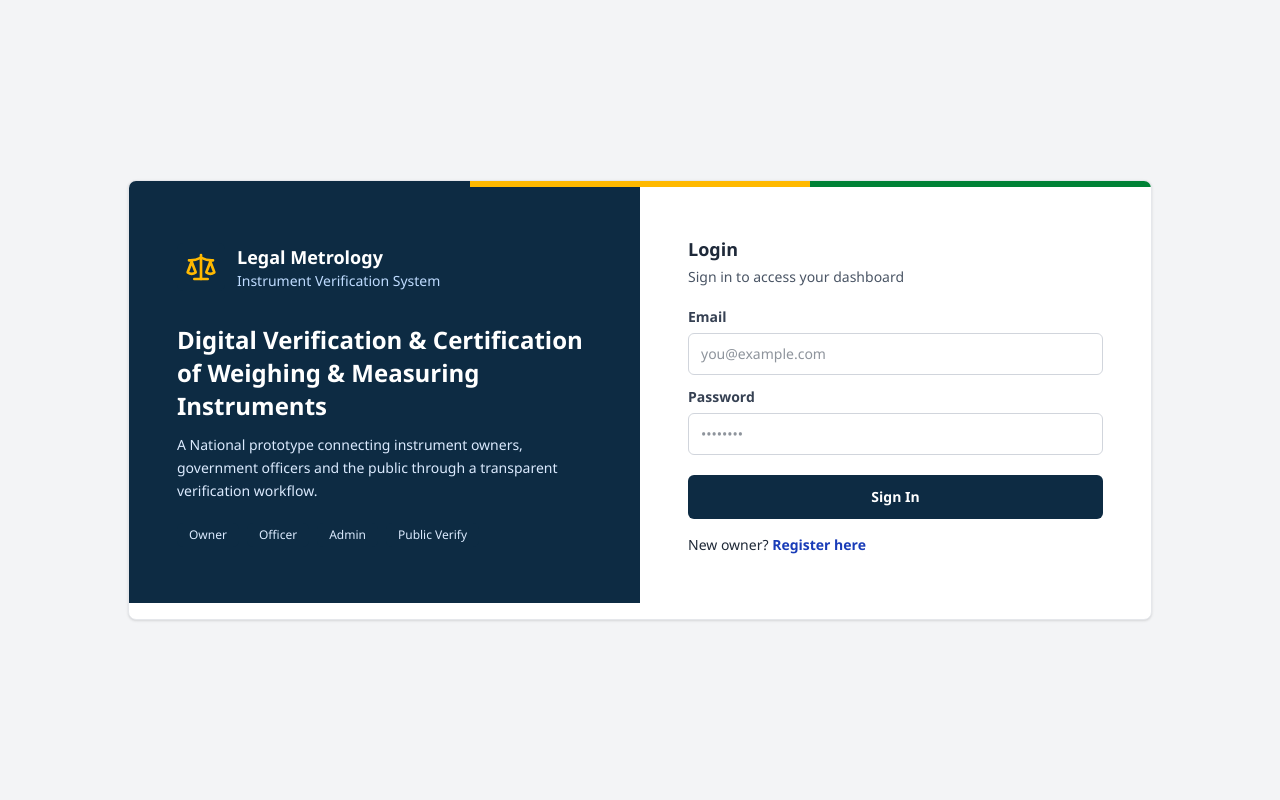
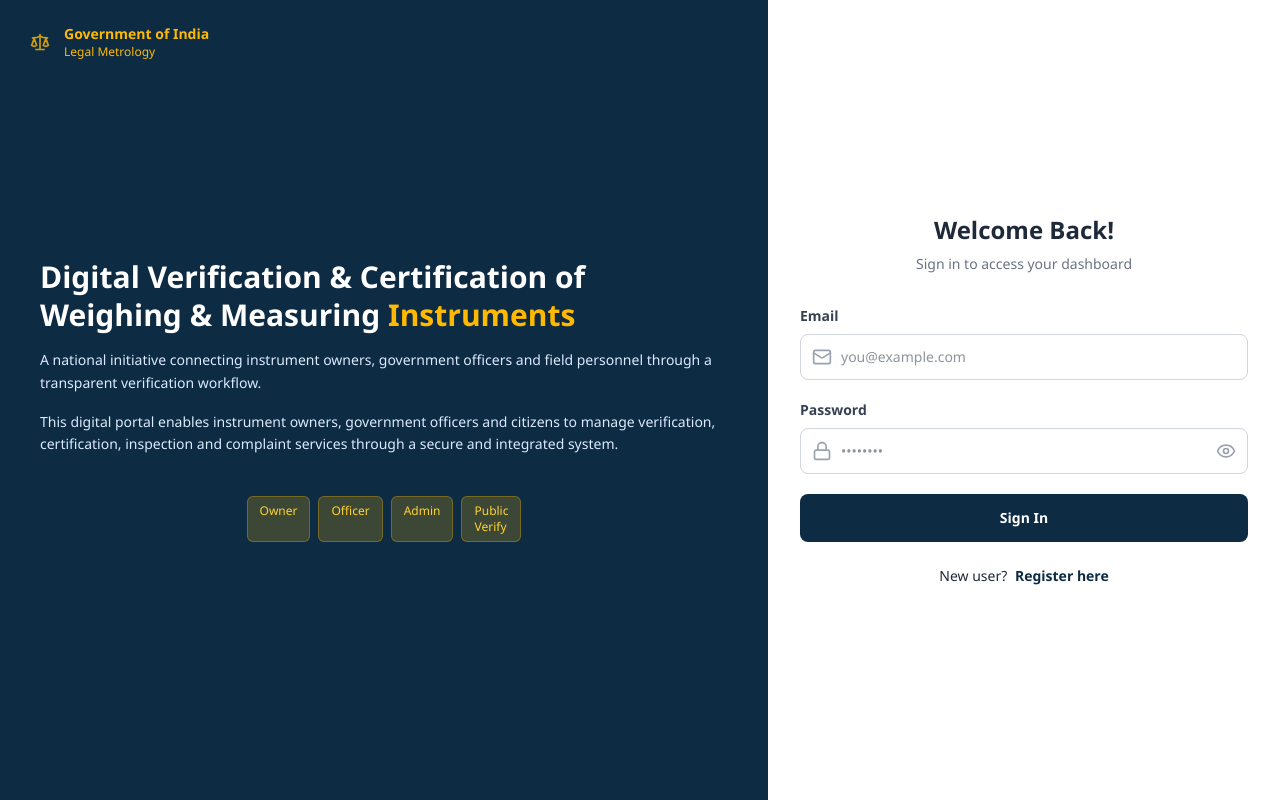
Before and after one commit to devarajdevaradeva143-create/vision-x, a React (Vite) app: page /login in a window 1280 px wide. Built offline with nearby package versions, Linux system fonts and the light colour scheme.

Commit message:
login line removed

```diff
--- a/src/pages/Login.jsx
+++ b/src/pages/Login.jsx
@@ -1,13 +1,14 @@
 import { useState } from 'react';
 import { useNavigate, Link } from 'react-router-dom';
 import { useApp } from '../context/AppContext';
-import { Scale, AlertCircle } from 'lucide-react';
+import { Scale, AlertCircle, Eye, EyeOff, Mail, Lock } from 'lucide-react';
 
 export default function Login() {
   const { login } = useApp();
   const navigate = useNavigate();
   const [email, setEmail] = useState('');
   const [password, setPassword] = useState('');
+  const [showPassword, setShowPassword] = useState(false);
   const [error, setError] = useState('');
 
   const handleSubmit = (e) => {
@@ -21,61 +22,111 @@ export default function Login() {
   };
 
   return (
-    <div className="flex min-h-screen items-center justify-center bg-gray-100 p-4 sm:p-6">
-      <div className="w-full max-w-5xl overflow-hidden rounded-lg border border-gray-200 bg-white shadow-sm min-h-[440px]">
-        {/* Government accent band */}
-        <div className="flex h-1.5">
-          <div className="flex-1 bg-[#0D2B43]" />
-          <div className="flex-1 bg-amber-400" />
-          <div className="flex-1 bg-green-700" />
-        </div>
+    <div className="min-h-screen bg-gray-100 relative overflow-hidden">
+      <div className="h-screen w-full relative">
+        {/* Left section - 55% deep navy government panel */}
+        <div className="absolute left-0 top-0 h-full w-3/5 bg-[#0D2B43] relative flex flex-col">
 
-        <div className="grid md:grid-cols-2">
-          <div className="flex flex-col justify-center bg-[#0D2B43] p-10 text-white lg:p-12">
-            <div className="mb-5 flex items-center gap-3">
-              <div className="flex h-12 w-12 items-center justify-center rounded-md bg-[#0D2B43] text-amber-400">
-                <Scale size={32} />
-              </div>
-              <div>
-                <div className="text-lg font-bold">Legal Metrology</div>
-                <div className="text-sm text-blue-200">Instrument Verification System</div>
-              </div>
+          {/* Government emblem at top-left */}
+          <div className="absolute top-6 left-6 flex items-center gap-2 text-amber-400 z-10">
+            <div className="h-8 w-8 rounded-md bg-[#0D2B43] flex items-center justify-center opacity-80">
+              <Scale size={20} />
             </div>
-            <h1 className="mt-3 text-xl leading-snug font-bold lg:text-2xl">Digital Verification & Certification of Weighing & Measuring Instruments</h1>
-            <p className="mt-3 text-sm leading-relaxed text-blue-100">
-              A National prototype connecting instrument owners, government officers and the public through a transparent verification workflow.
-            </p>
-            <div className="mt-5 flex flex-wrap gap-2 text-xs">
-              {['Owner', 'Officer', 'Admin', 'Public Verify'].map(r => (
-                <span key={r} className="rounded-md bg-[#0D2B43] px-3 py-1 font-medium text-blue-100">{r}</span>
-              ))}
+            <div>
+              <div className="text-sm font-bold">Government of India</div>
+              <div className="text-xs">Legal Metrology</div>
             </div>
           </div>
 
-          <div className="p-8 sm:p-10 lg:p-12">
-            <h2 className="m-0 text-lg font-bold text-gray-800">Login</h2>
-            <p className="mt-1 mb-5 text-sm text-gray-600">Sign in to access your dashboard</p>
+          {/* Main content area */}
+          <div className="flex-1 p-6 sm:p-8 lg:p-10 flex flex-col justify-center gap-4 z-10">
+            <h1 className="text-2xl lg:text-3xl font-bold leading-tight text-white">
+              Digital Verification & Certification of Weighing & Measuring <span className="text-amber-400 font-bold">Instruments</span>
+            </h1>
+            <p className="text-blue-100 text-sm leading-relaxed">
+              A national initiative connecting instrument owners, government officers and field personnel through a transparent verification workflow.
+            </p>
+            <p className="text-blue-100 text-sm leading-relaxed">
+              This digital portal enables instrument owners, government officers and citizens to manage verification, certification, inspection and complaint services through a secure and integrated system.
+            </p>
+
+            {/* Service Section - four clean blocks */}
+            <div className="mt-6 flex gap-2 flex-wrap justify-center text-xs">
+              <span key="Owner" className="rounded-md bg-amber-400/20 px-3 py-1.5 font-medium text-amber-300 border border-amber-400/30">Owner</span>
+              <span key="Officer" className="rounded-md bg-amber-400/20 px-3 py-1.5 font-medium text-amber-300 border border-amber-400/30">Officer</span>
+              <span key="Admin" className="rounded-md bg-amber-400/20 px-3 py-1.5 font-medium text-amber-300 border border-amber-400/30">Admin</span>
+              <span key="PublicVerify" className="rounded-md bg-amber-400/20 px-3 py-1.5 font-medium text-amber-300 border border-amber-400/30">Public<br/>Verify</span>
+            </div>
+          </div>
+        </div>
+
+        {/* Diagonal separator between blue and white sections */}
+        <div className="absolute top-0 right-[40%] h-full w-4 bg-[#0D2B43] transform rotate-[3deg] origin-top-right" style={{ clipPath: 'polygon(0 0, 100% 0, 100% 100%, 0% 100%)' }} />
+
+        {/* Right section - 45% white login card area */}
+        <div className="absolute right-0 top-0 h-full w-2/5 bg-white flex items-center justify-center p-6 sm:p-8">
+          {/* Login card - full width, no extra margins */}
+          <div className="w-full max-w-md">
+            <div className="text-center mb-8">
+              <h2 className="text-2xl font-bold text-gray-800 m-0">Welcome Back!</h2>
+              <p className="mt-2 text-sm text-gray-500">Sign in to access your dashboard</p>
+            </div>
 
             {error && (
-              <div className="mb-4 flex items-center gap-2 rounded-md border border-red-200 bg-red-100 px-3 py-2.5 text-sm text-red-800">
+              <div className="mb-6 flex items-center gap-2 rounded-md border border-red-200 bg-red-100 px-3 py-2.5 text-sm text-red-800">
                 <AlertCircle size={16} /> {error}
               </div>
             )}
 
-            <form onSubmit={handleSubmit}>
-              <Label>Email</Label>
-              <Input type="email" value={email} onChange={e => setEmail(e.target.value)} placeholder="you@example.com" required />
+            <form onSubmit={handleSubmit} className="space-y-5">
+              <div>
+                <label className="block text-sm font-semibold text-gray-700 mb-2">Email</label>
+                <div className="relative">
+                  <Mail className="absolute left-3 top-1/2 -translate-y-1/2 text-gray-400 size-5" />
+                  <input
+                    type="email"
+                    value={email}
+                    onChange={e => setEmail(e.target.value)}
+                    placeholder="you@example.com"
+                    required
+                    className="w-full pl-10 pr-4 py-3 rounded-lg border border-gray-300 text-sm text-gray-800 focus:border-[#0D2B43] focus:outline-none focus:ring-1 focus:ring-[#0D2B43]"
+                  />
+                </div>
+              </div>
 
-              <Label>Password</Label>
-              <Input type="password" value={password} onChange={e => setPassword(e.target.value)} placeholder="••••••••" required />
+              <div>
+                <label className="block text-sm font-semibold text-gray-700 mb-2">Password</label>
+                <div className="relative">
+                  <Lock className="absolute left-3 top-1/2 -translate-y-1/2 text-gray-400 size-5" />
+                  <input
+                    type={showPassword ? 'text' : 'password'}
+                    value={password}
+                    onChange={e => setPassword(e.target.value)}
+                    placeholder="••••••••"
+                    required
+                    className="w-full pl-10 pr-12 py-3 rounded-lg border border-gray-300 text-sm text-gray-800 focus:border-[#0D2B43] focus:outline-none focus:ring-1 focus:ring-[#0D2B43]"
+                  />
+                  <button
+                    type="button"
+                    onClick={() => setShowPassword(!showPassword)}
+                    className="absolute right-3 top-1/2 -translate-y-1/2 text-gray-400 hover:text-gray-600"
+                    aria-label={showPassword ? 'Hide password' : 'Show password'}
+                  >
+                    {showPassword ? <EyeOff size={20} /> : <Eye size={20} />}
+                  </button>
+                </div>
+              </div>
 
-              <button className="mt-5 w-full cursor-pointer rounded-md bg-[#0D2B43] px-4 py-3 text-sm font-semibold text-white hover:bg-[#0D2B43]">
+              <button
+                type="submit"
+                className="w-full cursor-pointer rounded-lg bg-[#0D2B43] px-4 py-3.5 text-sm font-semibold text-white hover:bg-[#0A2338] transition-colors"
+              >
                 Sign In
               </button>
             </form>
 
-            <div className="mt-4 text-sm">
-              New owner? <Link to="/register" className="font-semibold text-blue-800 hover:text-blue-900">Register here</Link>
+            <div className="mt-6 text-sm text-center">
+              New user? <Link to="/register" className="font-semibold text-[#0D2B43] hover:text-amber-600 ml-1">Register here</Link>
             </div>
           </div>
         </div>
@@ -83,12 +134,3 @@ export default function Login() {
     </div>
   );
 }
-
-function Label({ children }) {
-  return <div className="mb-1.5 mt-3 text-sm font-semibold text-gray-700">{children}</div>;
-}
-
-function Input(props) {
-  const { className, ...rest } = props;
-  return <input {...rest} className={`w-full rounded-md border border-gray-300 px-3 py-2.5 text-sm text-gray-800 focus:border-blue-700 focus:outline-none ${className || ''}`} />;
-}
```
